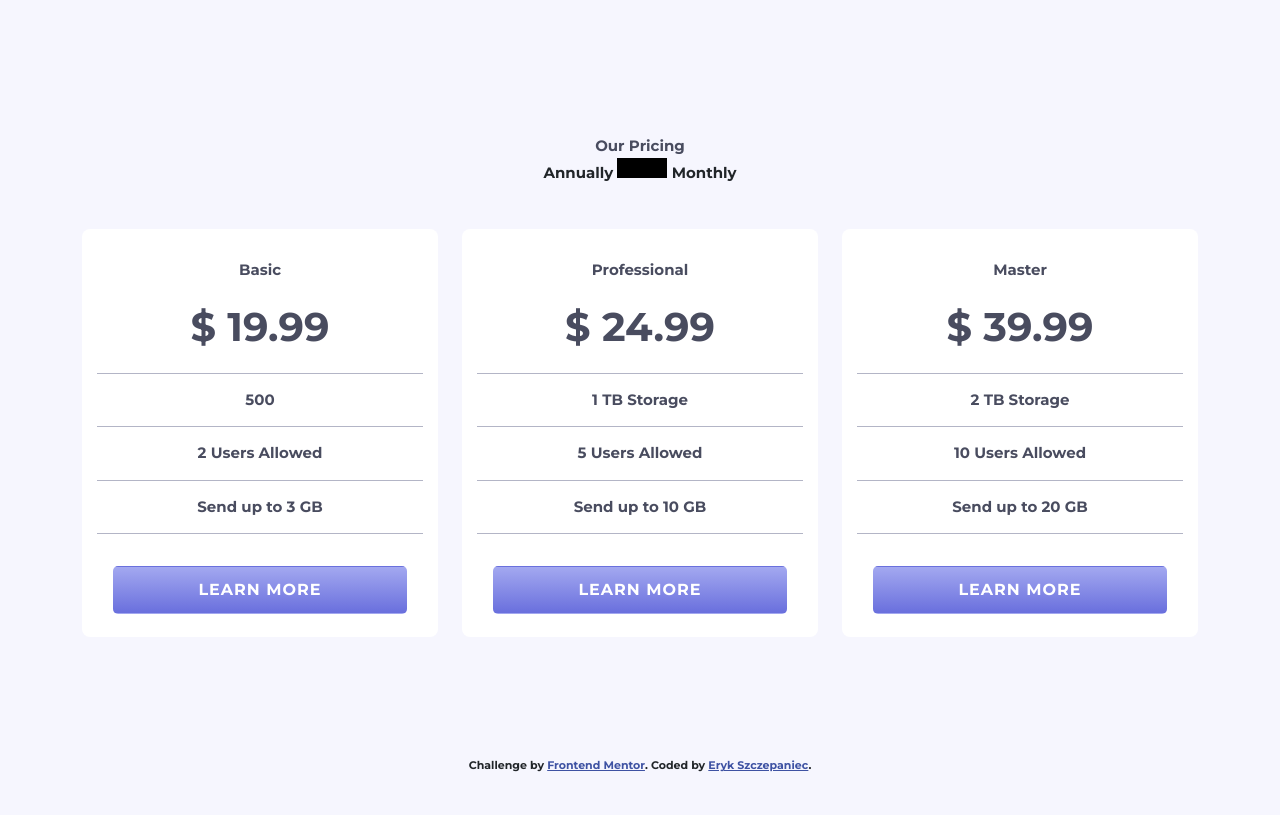
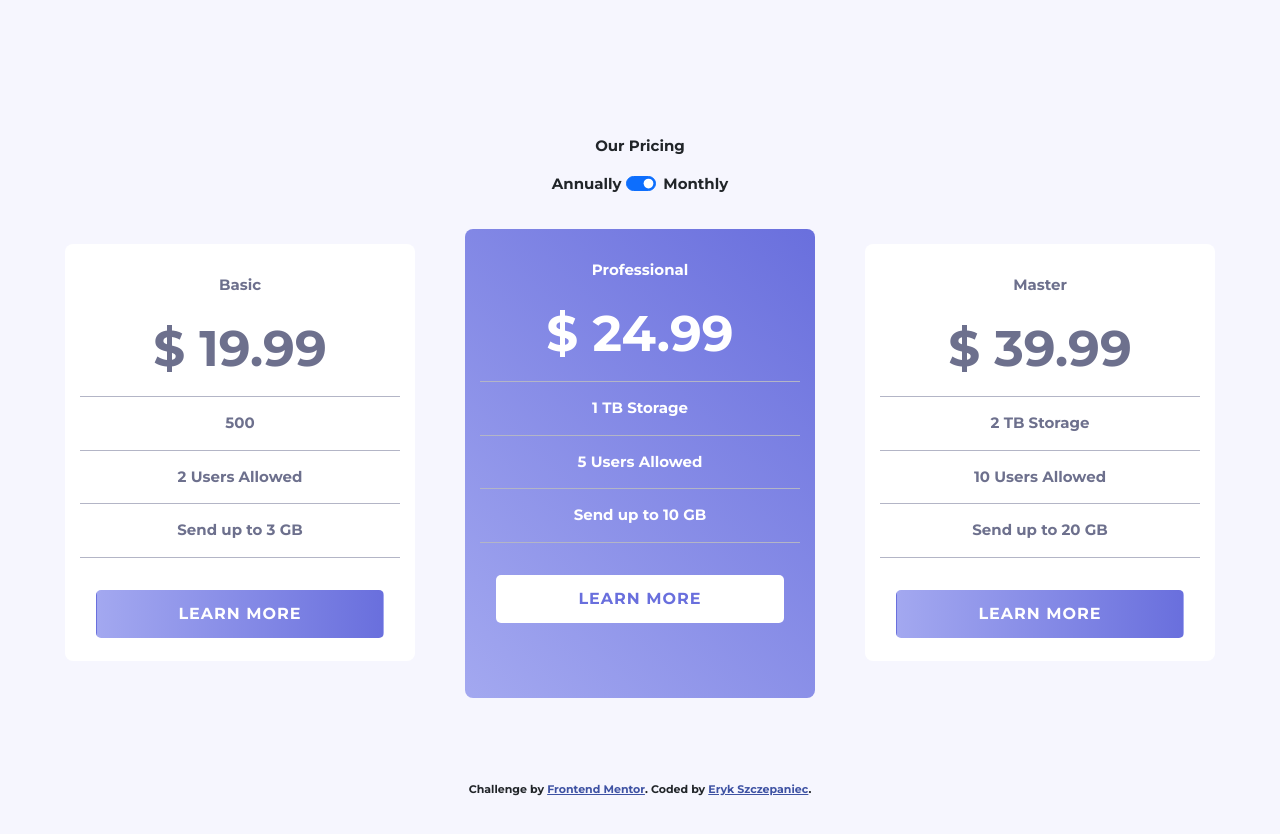
Before and after one commit to szczepanieceryk/Frontend-Mentor-Pricing-component-with-toggle-solution, a plain HTML site: page index.html in a window 1280 px wide. Drawn offline with nearby package versions, Linux system fonts and the light colour scheme.

Commit message:
add styling for middle component, toggle logic

```diff
--- a/app.js
+++ b/app.js
@@ -1,10 +1,14 @@
-const components = document.getElementsByClassName('component');
+// assign elements of a component to variables
 const componentTitle = document.getElementsByClassName('plan');
 const componentSubscription = document.getElementsByClassName('subscription');
 const componentStorage = document.getElementsByClassName('storage');
 const componentUsersAlllowed = document.getElementsByClassName('users-nr');
 const componentTransfer = document.getElementsByClassName('transfer');
 
+const toggleSwitch = document.getElementById('flexSwitchCheckChecked');
+
+// boolena flag for toggle switch
+let isChecked = false;
 
 //  data for prcing component
 const pricingComponentData = [
@@ -34,16 +38,32 @@ const pricingComponentData = [
     },
 ]
 
+// initial component state
 // loop every component and assign values from pricingComponentData Array to right varaibles
 for (let i = 0; i < pricingComponentData.length; i++) {
     componentTitle[i].innerText = pricingComponentData[i].title
     componentSubscription[i].innerText = '$ ' + pricingComponentData[i].subscriptionMonthly
-    // if (pricingComponentData[i].storage.innerText < 500) {
-    //     componentStorage[i].innerText = pricingComponentData[i].storage + ' GB Storage'
-    // } else {
-    //     componentStorage[i].innerText = pricingComponentData[i].storage + ' TB Storage'
-    // }
+    componentStorage[i].innerText = pricingComponentData[i].storage
+    componentUsersAlllowed[i].innerText = pricingComponentData[i].users + ' Users Allowed'
+    componentTransfer[i].innerText = 'Send up to ' + pricingComponentData[i].transfer + ' GB'
+
+    componentTitle[i].innerText = pricingComponentData[i].title
+    componentSubscription[i].innerText = '$ ' + pricingComponentData[i].subscriptionMonthly
     componentStorage[i].innerText = pricingComponentData[i].storage
     componentUsersAlllowed[i].innerText = pricingComponentData[i].users + ' Users Allowed'
     componentTransfer[i].innerText = 'Send up to ' + pricingComponentData[i].transfer + ' GB'
 }
+
+// change boolean value of isChecked flag
+// change the subscription price
+toggleSwitch.addEventListener('click', () => {
+    isChecked = !isChecked
+    for (let i = 0; i < pricingComponentData.length; i++) {
+        if (isChecked) {
+            componentSubscription[i].innerText = '$ ' + pricingComponentData[i].subscriptionAnnually
+
+        } else {
+            componentSubscription[i].innerText = '$ ' + pricingComponentData[i].subscriptionMonthly
+        }
+    }
+})
--- a/index.html
+++ b/index.html
@@ -10,6 +10,9 @@
   <link href="https://fonts.googleapis.com/css2?family=Montserrat:wght@700&display=swap" rel="stylesheet">
   <link href="https://cdn.jsdelivr.net/npm/bootstrap@5.1.3/dist/css/bootstrap.min.css" rel="stylesheet"
     integrity="sha384-1BmE4kWBq78iYhFldvKuhfTAU6auU8tT94WrHftjDbrCEXSU1oBoqyl2QvZ6jIW3" crossorigin="anonymous">
+  <script src="https://cdn.jsdelivr.net/npm/bootstrap@5.1.3/dist/js/bootstrap.bundle.min.js"
+    integrity="sha384-ka7Sk0Gln4gmtz2MlQnikT1wXgYsOg+OMhuP+IlRH9sENBO0LRn5q+8nbTov4+1p" crossorigin="anonymous">
+  </script>
   <link rel="stylesheet" href="style.css">
   <script src="app.js" defer></script>
   <title>Frontend Mentor | Pricing component with toggle</title>
@@ -22,32 +25,40 @@
         <span class="title">
           Our Pricing
         </span>
-        <div class="toogle">
-          Annually
-          <span class="toggle-switch"></span>
+        Annually
+        <div class="form-check form-switch">
+          <input class="form-check-input" type="checkbox" role="switch" id="flexSwitchCheckChecked" checked>
           Monthly
         </div>
+
       </section>
       <div class="row">
-        <div class="col-md">
+        <div class="col-lg">
           <div id="component" class="component">
             <span class="plan"></span>
             <span class="subscription"></span>
             <span class="storage">
-              500 GB Storage
             </span>
-            <span class="users-nr">
-              2 Users Allowed
-            </span>
-            <span class="transfer">
-              Send up to 3 GB
-            </span>
+            <span class="users-nr"></span>
+            <span class="transfer"></span>
             <button class="btn">
               Learn More
             </button>
           </div>
         </div>
-        <div class="col-md">
+        <div class="col-lg">
+          <div id="component" class="component" middle>
+            <span class="plan"></span>
+            <span class="subscription"></span>
+            <span class="storage"></span>
+            <span class="users-nr"></span>
+            <span class="transfer"></span>
+            <button class="btn">
+              Learn More
+            </button>
+          </div>
+        </div>
+        <div class="col-lg">
           <div id="component" class="component">
             <span class="plan"></span>
             <span class="subscription"></span>
@@ -59,34 +70,6 @@
             </button>
           </div>
         </div>
-        <div class="col-md">
-          <div id="component" class="component">
-            <span class="plan"></span>
-            <span class="subscription"></span>
-            <span class="storage"></span>
-            <span class="users-nr"></span>
-            <span class="transfer"></span>
-            <button class="btn">
-              Learn More
-            </button>
-          </div>
-        </div>
-        <!-- <div class="col-md">
-          Professional
-          &dollar;24.99
-          1 TB Storage
-          5 Users Allowed
-          Send up to 10 GB
-          Learn More
-        </div>
-        <div class="col-md">
-          Master
-          &dollar;39.99
-          2 TB Storage
-          10 Users Allowed
-          Send up to 20 GB
-          Learn More
-        </div> -->
       </div>
     </div>
     <div class="attribution">
--- a/style.css
+++ b/style.css
@@ -5,7 +5,8 @@
     --font-size: 15px;
     /* colors */
     /* ### Primary */
-    --linear-Gradient: hsl(236, 72%, 79%) to hsl(237, 63%, 64%);
+    --linear-gradient-left: hsl(236, 72%, 79%);
+    --linear-gradient-right: hsl(237, 63%, 64%);
     /* ### Neutral */
     --very-light-grayish-blue: hsl(240, 78%, 98%);
     --light-grayish-blue: hsl(234, 14%, 74%);
@@ -24,30 +25,59 @@ body{
     font-size: var(--font-size);
 }
 
+/* app-wrapper */
 .app-wrapper{
     padding: 2em 1em;
     min-height: 100vh;
     text-align: center;
     background-color: var(--very-light-grayish-blue);
+    position: relative;
 }
-span {
-    color: var(--dark-grayish-blue);
+.app-wrapper::before, .app-wrapper::after{
+    content:'';
+    position: absolute;
+    /* width: 100%;
+    height: 100%;  */
+    background-size: auto;
+}
+/* .app-wrapper::before{
+    background: url(./images/bg-top.svg) no-repeat top right;
+    top: 0;
+    left: 0;
+}
+.app-wrapper::after{
+    background: url(./images/bg-bottom.svg) no-repeat bottom left;
+    top: 0;
+    left: 0;
+} */
+
+.container{
+    max-width: 1200px;
 }
 /* header */
 .header{
     margin: 2em auto;
 }
-.toggle-switch{
-    width: 50px;
-    height: 20px;
-    background-color: #000;
+.title{
+    margin-bottom: 1em;
+    display: block;
+}
+/* toggle switch */
+.form-check-input{
+    margin:.2em;
+    display: block;
+    cursor: pointer;
+}
+.form-check, .form-switch{
     display: inline-block;
 }
 /* component */
 .component{
-    margin: 1em 0;
+    margin: 1em auto;
     padding: 1em;
+    max-width: 350px;
     border-radius: 8px;
+    color: var(--grayish-blue);
     background-color: var(--white);
 }
 .component > span {
@@ -56,8 +86,8 @@ span {
     border-bottom:1px solid var(--light-grayish-blue);
 }
 span.subscription{
-    padding: 0 0 .4em ;
-    font-size: 40px;
+    padding: 0 0 .2em ;
+    font-size: 50px;
 }
 span.plan{
     border: none;
@@ -73,16 +103,27 @@ span.plan{
     transform: .3s;
     border: 1px solid transparent;
     color: var(--white);
-    background: linear-gradient(hsl(236, 72%, 79%),hsl(237, 63%, 64%));
+    background: linear-gradient(90deg, var(--linear-gradient-left), var(--linear-gradient-right));
 }
 .btn:hover{
     color: hsl(237, 63%, 64%);
     background: transparent;
     border: 1px solid var(--dark-grayish-blue);
 }
-.container:nth-child(){
+
+/* middle component */
+[middle]{
     color: var(--white);
-    background: linear-gradient(hsl(236, 72%, 79%),hsl(237, 63%, 64%));
+    background: linear-gradient(45deg, hsl(236, 72%, 79%),hsl(237, 63%, 64%));
+}
+[middle] .btn{
+    color: var(--linear-gradient-right);
+    background: var(--white);
+}
+[middle] .btn:hover{
+    background: transparent;
+    color: var(--white);
+    border: 1px solid var(--white);
 }
 
 /* attributions */
@@ -99,4 +140,9 @@ span.plan{
     .container{
         margin: 7em auto;
     }
+    [middle]{
+        height: 105%;
+        inset: 0;
+        margin: auto;
+    }
 }
```
